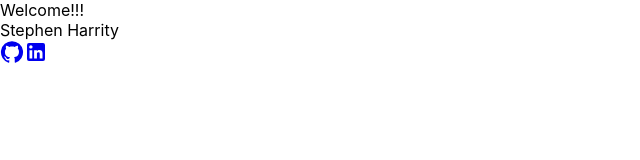
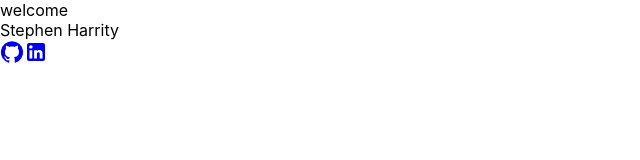
Before and after one commit to sjh401/Routine, a React (Create React App) app in the folder client/: page / in a window 1280 px wide. Shown: the top 160 px of the page, without its empty margins (0-640 px from the left). Built offline with nearby package versions, Linux system fonts and the light colour scheme.

Commit message:
container

```diff
--- a/client/src/App.js
+++ b/client/src/App.js
@@ -1,7 +1,8 @@
 import { lazy, Suspense } from "react";
 import { BrowserRouter as Router, Route, Routes } from "react-router-dom";
 import Layout from "./components/layout/Layout";
-const Home = lazy(() => import('./screens/Home'));
+import Container from "./container/Container";
+// const Home = lazy(() => import('./screens/Home'));
 
 
 const App = () => (
@@ -9,7 +10,7 @@ const App = () => (
       <Router>
         <Suspense fallback={<div>...loading</div>}>
           <Routes>
-            <Route path='/' element={<Home/>}/>
+            <Route path='/' element={<Container/>}/>
           </Routes>
           </Suspense>
       </Router>
--- a/client/src/container/Container.jsx
+++ b/client/src/container/Container.jsx
@@ -1,8 +1,8 @@
 import React from 'react';
 
 export default function Container() {
-  return(
-      <div> welcome</div>
+    return(
+        <div>welcome</div>
 
-  )
+    )
 }
```
